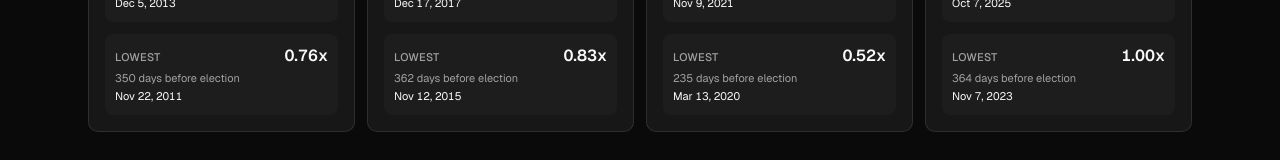
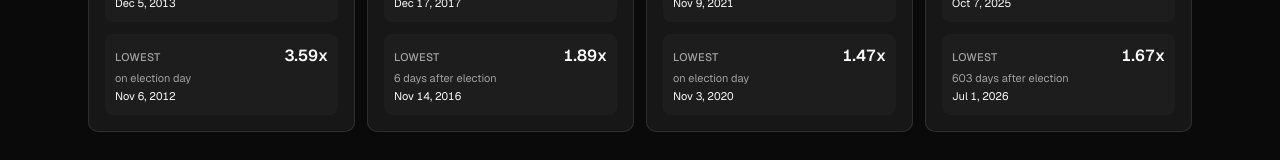
Before and after one commit to dobe4ever/btc-cycles, a Next.js app: page / in a window 1280 px wide. Shown: the part 1019-1179 px from the top of the page. Built offline with nearby package versions, Linux system fonts and the light colour scheme.

Commit message:
feat: adjust btc-cycles component to start analysis from election/halving day

```diff
--- a/components/btc-cycles.tsx
+++ b/components/btc-cycles.tsx
@@ -47,7 +47,10 @@ export function BtcCycles() {
       let peakDay = 0
       let low = Infinity
       let lowDay = 0
-      for (let day = CYCLE_START_DAY; day < CYCLE_START_DAY + data.length; day++) {
+      // Only search from the anchor (day 0) onward. Day 0 is the election/halving,
+      // which ends the previous cycle and starts this one, so the pre-anchor window
+      // belongs to the previous cycle and must be excluded from this cycle's top/bottom.
+      for (let day = 0; day < CYCLE_START_DAY + data.length; day++) {
         const v = data[day - CYCLE_START_DAY][c.key] as number | null
         if (v != null) {
           if (v > peak) {
```
